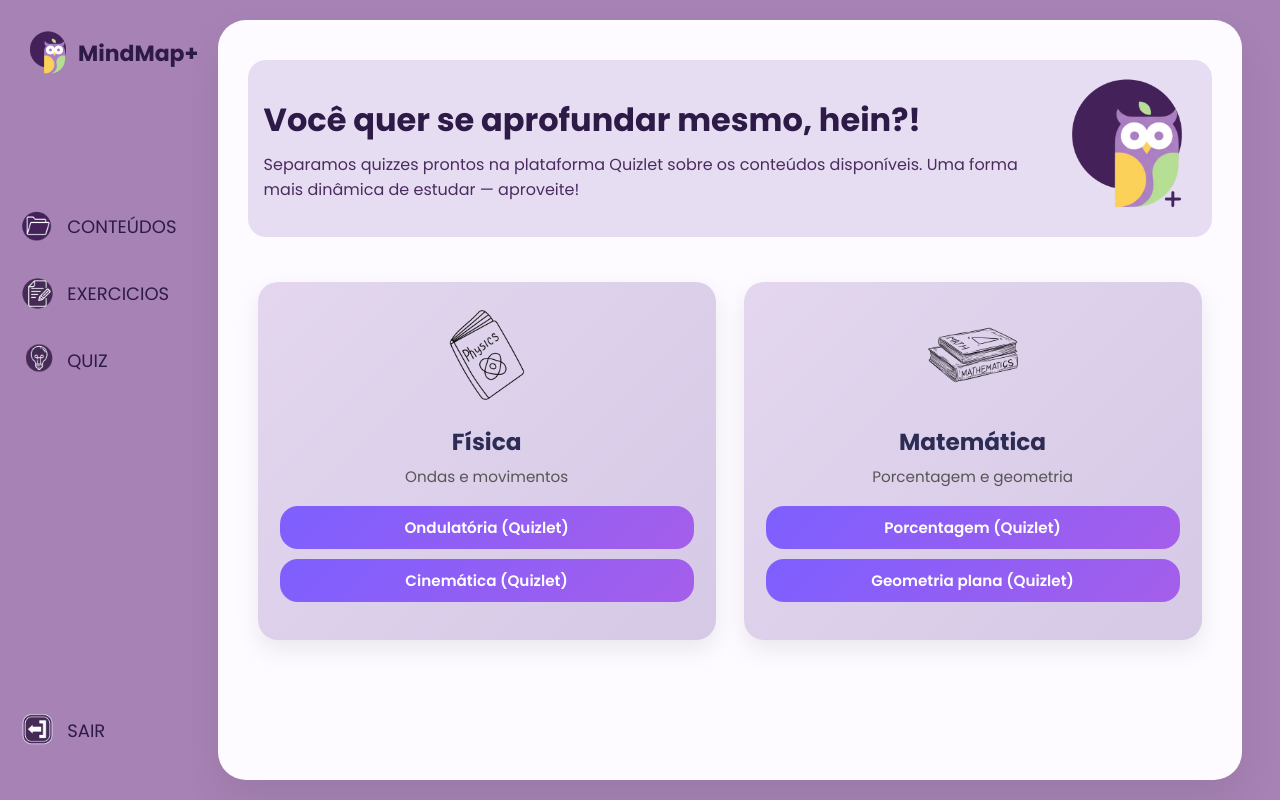
After one commit to m4r1-programadora/MindMap-, a Flask app: page /quiz in a window 1280 px wide. The commit adds this page. Run offline with Flask 3, Linux system fonts and the light colour scheme.

Commit message:
finalizado

```diff
--- a/app.py
+++ b/app.py
@@ -76,6 +76,11 @@ def matematica():
 def exercicios():
     return render_template("exercicios.html")
 
+@app.route("/quiz")
+def quiz():
+    return render_template("quiz.html")
+
+
 # 👉 ROTA DE SAIR (LOGOUT)
 @app.route("/logout")
 def logout():
--- /dev/null
+++ b/static/quiz.css
@@ -0,0 +1,103 @@
+/* =========================
+   PÁGINA DE QUIZ – DESKTOP
+========================= */
+
+/* GRID */
+.quiz-grid {
+    display: grid;
+    grid-template-columns: repeat(auto-fit, minmax(280px, 1fr));
+    gap: 28px;
+    margin-top: 35px;
+    padding: 10px;
+}
+
+/* CARD */
+.quiz-card {
+    background: linear-gradient(135deg, #e3d6ee, #d6c9e6);
+    border-radius: 20px;
+    padding: 28px 22px;
+    text-align: center;
+    box-shadow: 0 10px 25px rgba(0, 0, 0, 0.08);
+    transition: transform 0.35s ease, box-shadow 0.35s ease;
+    position: relative;
+    overflow: hidden;
+}
+
+/* brilho animado (efeito antigo melhorado) */
+.quiz-card::before {
+    content: "";
+    position: absolute;
+    inset: 0;
+    background: linear-gradient(
+        120deg,
+        transparent 35%,
+        rgba(255, 255, 255, 0.4),
+        transparent 65%
+    );
+    transform: translateX(-120%);
+    transition: transform 0.7s ease;
+}
+
+.quiz-card:hover::before {
+    transform: translateX(120%);
+}
+
+.quiz-card:hover {
+    transform: translateY(-8px) scale(1.02);
+    box-shadow: 0 18px 40px rgba(0, 0, 0, 0.16);
+}
+
+/* IMAGEM */
+.quiz-card img {
+    width: 90px;
+    margin-bottom: 18px;
+    transition: transform 0.3s ease;
+}
+
+.quiz-card:hover img {
+    transform: scale(1.08);
+}
+
+/* TEXTO */
+.quiz-card h2 {
+    font-size: 1.45rem;
+    margin-bottom: 6px;
+    color: #2c2c54;
+}
+
+.quiz-card p {
+    font-size: 0.95rem;
+    color: #555;
+    margin-bottom: 18px;
+}
+
+/* LINKS */
+.quiz-links {
+    list-style: none;
+    padding: 0;
+    margin: 0;
+}
+
+.quiz-links li {
+    margin: 10px 0;
+}
+
+.quiz-links a {
+    display: inline-block;
+    width: 100%;
+    padding: 10px 16px;
+    border-radius: 18px;
+    font-weight: 600;
+    font-size: 0.95rem;
+    text-decoration: none;
+    color: #ffffff;
+    background: linear-gradient(135deg, #7d5fff, #a55eea);
+    transition: background 0.3s ease, transform 0.25s ease;
+}
+
+.quiz-links a:hover {
+    background: linear-gradient(135deg, #6c5ce7, #9b59b6);
+    transform: translateY(-2px);
+}
+
+/
--- a/templates/layout.html
+++ b/templates/layout.html
@@ -8,6 +8,7 @@
     <link rel="stylesheet" href="{{ url_for('static', filename='layout.css') }}">
     <link rel="stylesheet" href="{{ url_for('static', filename='materiais.css') }}">
     <link rel="stylesheet" href="{{ url_for('static', filename='exercicios.css') }}">
+    <link rel="stylesheet" href="{{ url_for('static', filename='quiz.css') }}">
 
 </head>
 
--- /dev/null
+++ b/templates/quiz.html
@@ -0,0 +1,69 @@
+{% extends "layout.html" %}
+
+{% block content %}
+
+<div class="welcome-card">
+    <div class="welcome-text">
+        <h2>Você quer se aprofundar mesmo, hein?! </h2>
+        <p>
+            Separamos quizzes prontos na plataforma Quizlet sobre os conteúdos disponíveis.
+            Uma forma mais dinâmica de estudar — aproveite!
+        </p>
+    </div>
+
+    <div class="welcome-image">
+        <img src="{{ url_for('static', filename='imagens/corujaroxacom+.png') }}" alt="Estudando">
+    </div>
+</div>
+
+<div class="quiz-grid">
+
+    <!-- FÍSICA -->
+    <div class="quiz-card">
+        <img src="{{ url_for('static', filename='imagens/fisica.png') }}" alt="Quiz Física">
+        <h2>Física</h2>
+        <p>Ondas e movimentos</p>
+
+        <ul class="quiz-links">
+            <li>
+                <a href="https://quizlet.com/br/890503513/fisica-ondulatoria-fisica-questoes-dos-exames-passados-de-ciencias-da-natureza-e-suas-tecnologias-do-enem-flash-cards/"
+                   target="_blank">
+                    Ondulatória (Quizlet)
+                </a>
+            </li>
+
+            <li>
+                <a href="https://quizlet.com/br/891969338/cinematica-fisica-questoes-dos-exames-passados-de-ciencias-da-natureza-e-suas-tecnologias-do-enem-flash-cards/"
+                   target="_blank">
+                    Cinemática (Quizlet)
+                </a>
+            </li>
+        </ul>
+    </div>
+
+    <!-- MATEMÁTICA -->
+    <div class="quiz-card">
+        <img src="{{ url_for('static', filename='imagens/matematica.png') }}" alt="Quiz Matemática">
+        <h2>Matemática</h2>
+        <p>Porcentagem e geometria</p>
+
+        <ul class="quiz-links">
+            <li>
+                <a href="https://quizlet.com/br/530919162/porcentagem-flash-cards/"
+                   target="_blank">
+                    Porcentagem (Quizlet)
+                </a>
+            </li>
+
+            <li>
+                <a href="https://quizlet.com/br/374397256/geometria-plana-flash-cards/"
+                   target="_blank">
+                    Geometria plana (Quizlet)
+                </a>
+            </li>
+        </ul>
+    </div>
+
+</div>
+
+{% endblock %}
```
